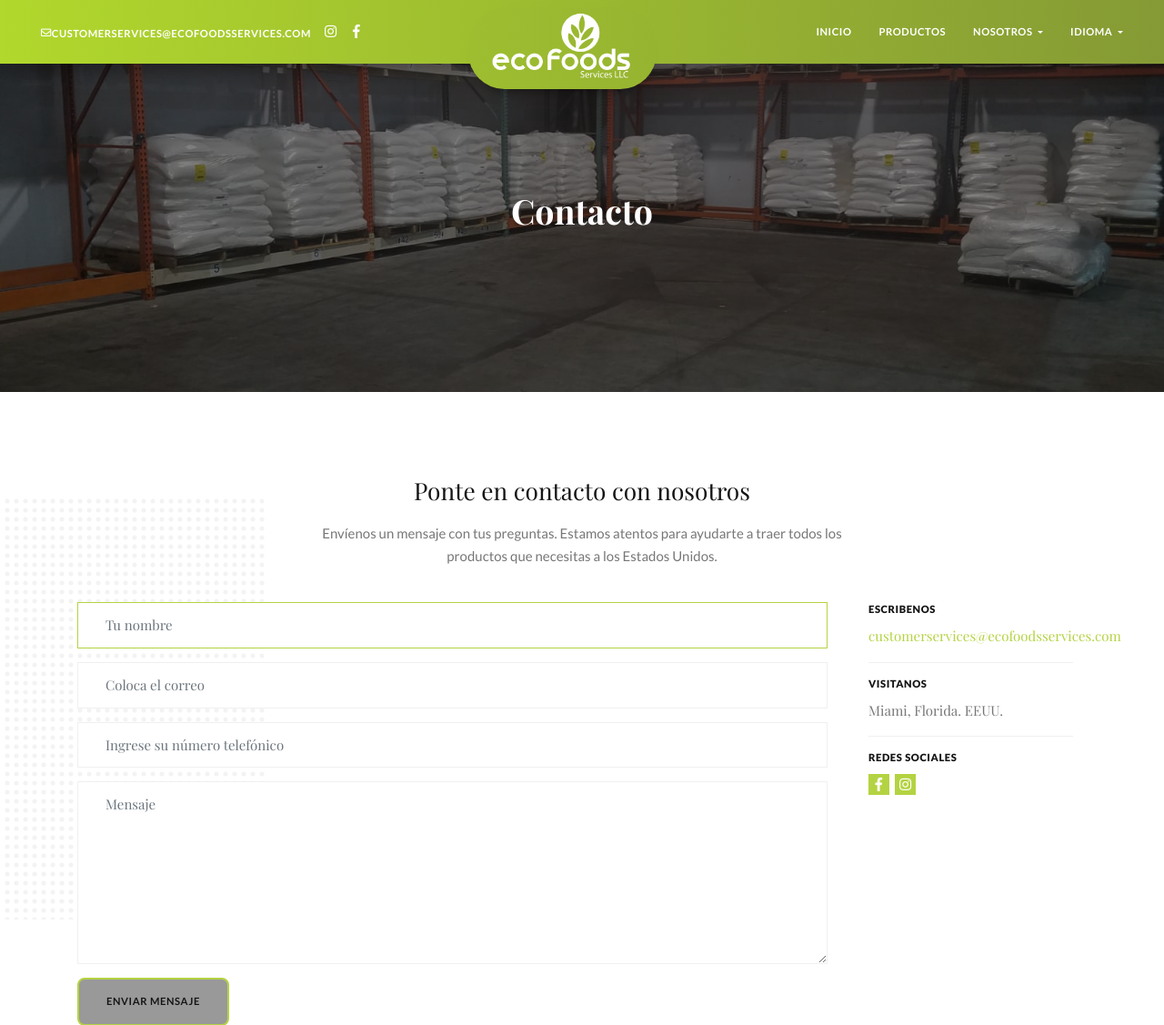
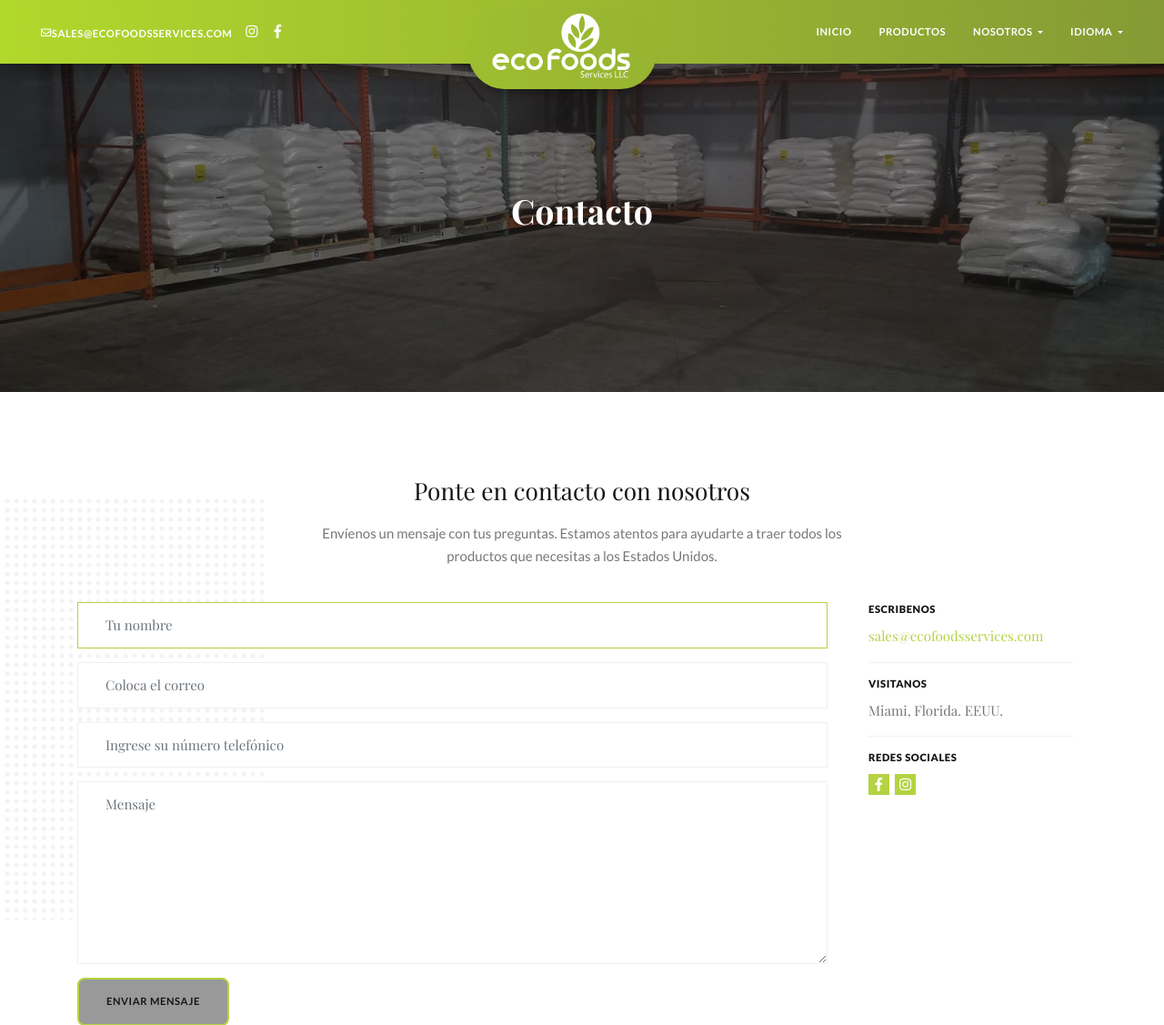
Before and after one commit to alexis9261/EcoFoods, a PHP site: page /contacto.php in a window 1280 px wide. Shown: the top 1127 px of the page at 91% size. Run offline with PHP 8.4, Linux system fonts and the light colour scheme; some libraries are stand-ins or nearby versions; some web fonts are replaced.

Commit message:
cambio de mail

```diff
--- a/common/footerEnglish.php
+++ b/common/footerEnglish.php
@@ -33,7 +33,7 @@
               <i class="fas fa-phone"></i> +1 987 654 3210
             </li-->
             <li>
-              <i class="far fa-envelope"></i> <a class="text-white" href="contact-us.php#contactForm">customerservices@ecofoodsservices.com</a>
+              <i class="far fa-envelope"></i> <a class="text-white" href="contact-us.php#contactForm">sales@ecofoodsservices.com</a>
             </li>
           </ul>
         </div>
--- a/common/footerSpain.php
+++ b/common/footerSpain.php
@@ -33,7 +33,7 @@
             <i class="fas fa-phone"></i> +1 987 654 3210
           </li-->
           <li>
-            <i class="far fa-envelope"></i> <a class="text-white" href="contacto.php#contactForm">customerservices@ecofoodsservices.com</a>
+            <i class="far fa-envelope"></i> <a class="text-white" href="contacto.php#contactForm">sales@ecofoodsservices.com</a>
           </li>
         </ul>
       </div>
--- a/common/navbarEnglish.php
+++ b/common/navbarEnglish.php
@@ -9,7 +9,7 @@
     <div class="collapse navbar-collapse" id="navbarSupportedContent">
       <ul class="navbar-nav mr-auto">
         <li class="nav-item">
-          <a class="nav-link d-inline" href="contact-us.php#contactForm"><i id="enlaceFormCorreo" class="far fa-envelope text-white"></i>CUSTOMERSERVICES@ECOFOODSSERVICES.COM</a>
+          <a class="nav-link d-inline" href="contact-us.php#contactForm"><i id="enlaceFormCorreo" class="far fa-envelope text-white"></i>SALES@ECOFOODSSERVICES.COM</a>
         </li>
         <li class="nav-item">
           <a class="mr-3 text-white" href="https://www.instagram.com/ecofoodsus/" target="_blank" id="enlaceNavabarRed">
--- a/common/navbarSpain.php
+++ b/common/navbarSpain.php
@@ -9,7 +9,7 @@
     <div class="collapse navbar-collapse" id="navbarSupportedContent">
       <ul class="navbar-nav mr-auto">
         <li class="nav-item">
-          <a class="nav-link d-inline" href="contacto.php#contactForm"><i class="far fa-envelope text-white"></i>CUSTOMERSERVICES@ECOFOODSSERVICES.COM</a>
+          <a class="nav-link d-inline" href="contacto.php#contactForm"><i class="far fa-envelope text-white"></i>SALES@ECOFOODSSERVICES.COM</a>
         </li>
         <li class="nav-item">
           <a class="mr-3 text-white" href="https://www.instagram.com/ecofoodsus/" target="_blank" id="enlaceNavabarRed">
--- a/contact-us.php
+++ b/contact-us.php
@@ -56,7 +56,7 @@
 								Write us
 							</h4>
 							<p class="section_contact__info__item__content">
-								<a href="#contactForm">customerservices@ecofoodsservices.com</a>
+								<a href="#contactForm">sales@ecofoodsservices.com</a>
 							</p>
 						</div>
 						<!--div class="section_contact__info__item">
--- a/contacto.php
+++ b/contacto.php
@@ -56,7 +56,7 @@
 								Escribenos
 							</h4>
 							<p class="section_contact__info__item__content">
-								<a href="#contactForm">customerservices@ecofoodsservices.com</a>
+								<a href="#contactForm">sales@ecofoodsservices.com</a>
 							</p>
 						</div>
 						<!--div class="section_contact__info__item">
--- a/send_message.php
+++ b/send_message.php
@@ -22,7 +22,7 @@
     }
 
     $mensaje = "Nombre: $visitor_name ---- Email: $visitor_email ---- Telefono: $phone ---- Mensaje: $visitor_message";
-    $recipient = "customerservices@ecofoodsservices.com";
+    $recipient = "sales@ecofoodsservices.com";
 
     $headers  = 'MIME-Version: 1.0' . "\r\n"
     .'Content-type: text/html; charset=utf-8' . "\r\n"
--- a/suscription.php
+++ b/suscription.php
@@ -12,7 +12,7 @@
 
 
     $mensaje = "Email: $visitor_email ---- Mensaje: $visitor_message";
-    $recipient = "customerservices@ecofoodsservices.com";
+    $recipient = "sales@ecofoodsservices.com";
 
     $headers  = 'MIME-Version: 1.0' . "\r\n"
     .'Content-type: text/html; charset=utf-8' . "\r\n"
```
